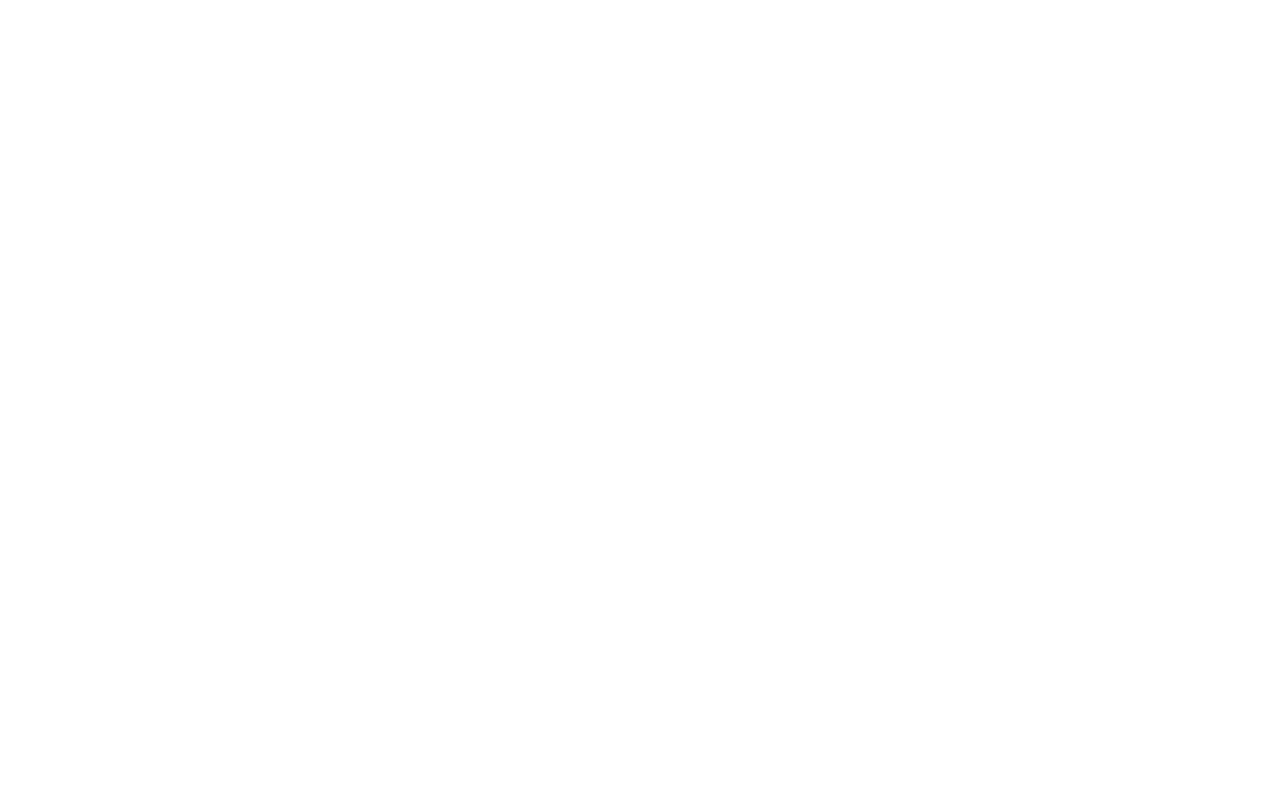
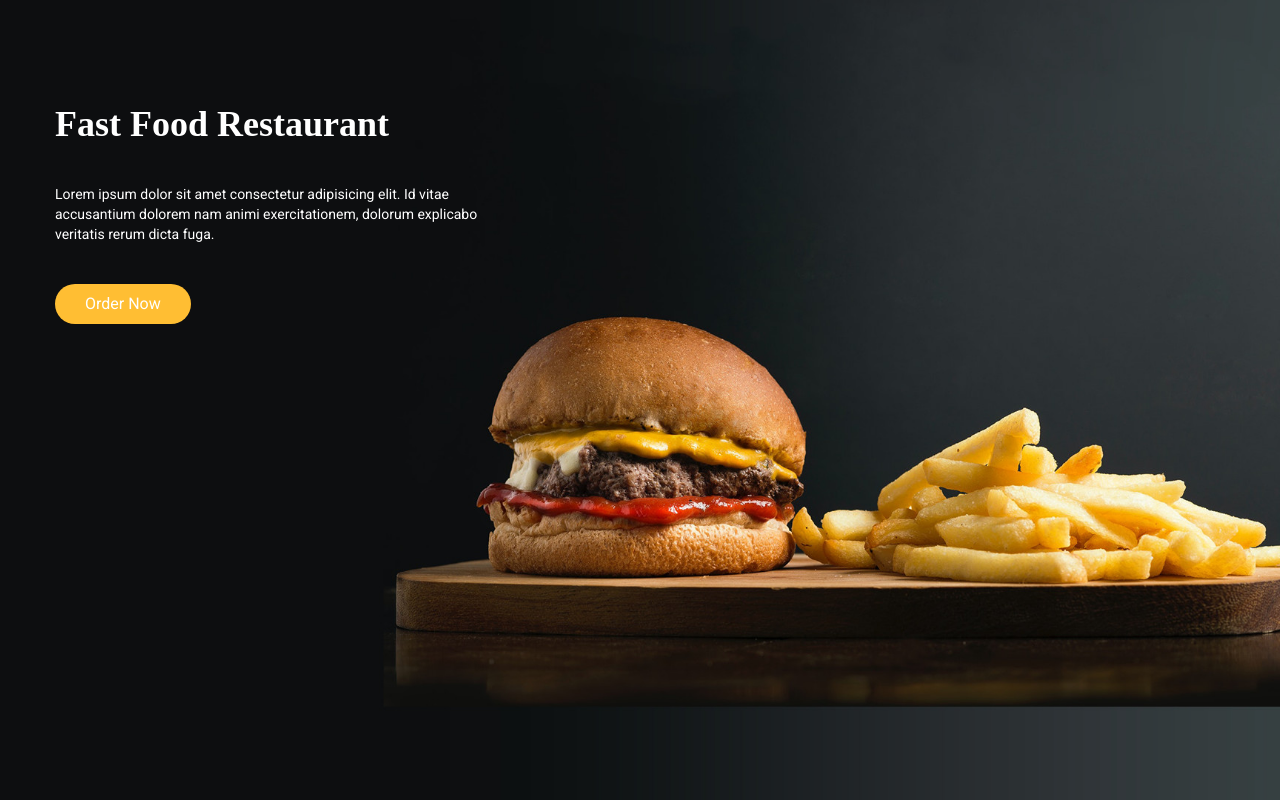
Before and after one commit to AhmetAkif07/foodapp, a Next.js app: page /home in a window 1280 px wide. Built offline with nearby package versions, Linux system fonts and the light colour scheme; a web font is replaced by a local one.

Commit message:
Carousel

```diff
--- a/components/layout/Header.jsx
+++ b/components/layout/Header.jsx
@@ -4,18 +4,21 @@
 import Search from "../ui/Search"
 import { GiHamburgerMenu } from "react-icons/Gi"
 import { AiOutlineClose } from "react-icons/Ai"
+import { useRouter } from "next/router"
 
 
 const Header = () => {
   const [IsSearchModal, setIsSearchModal] = useState(false);
   const [IsBurgerModal, setIsBurgerModal] = useState(false);
+  const router = useRouter();
+
   return (
-    <div className="h-[5.5rem] bg-secondary  ">
-      <div className="container mx-auto text-white flex justify-between h-full items-center">
-        <div><Logo /></div>
+    <div className={`h-[5rem] z-40 relative ${router.asPath === "/" ? "bg-transparent" : "bg-secondary"}`} >
+      <div className="container mx-auto text-white flex justify-between h-full items-center ">
+        <Logo />
         <nav
         className={`sm:static absolute sm:w-auto sm:h-auto
-        top-0 left-0  h-full w-full sm:flex hidden
+        top-0 left-0  h-screen w-full sm:flex hidden
          sm:text-white sm:bg-transparent bg-white text-black
          ${IsBurgerModal === true && " !grid place-content-center"}`}
          >
--- a/components/ui/Carousel.jsx
+++ b/components/ui/Carousel.jsx
@@ -1,9 +1,32 @@
 import React from 'react'
+import Image from 'next/legacy/image'
+import carPic from '../../public/images/hero-bg.jpg'
+import Title from './Title'
 
 const Carousel = () => {
-  return (
-    <div>Carousel</div>
-  )
+    return (
+        <div className='h-screen w-full container mx-auto -mt-[88px]'>
+            <div className='absolute top-0 left-0 w-full h-full'>
+                <div className='relative h-full w-full'>
+                    <Image
+                        src={carPic}
+                        alt=""
+                        layout="fill"
+                        objectFit='cover'
+                    />
+                </div>
+            </div>
+            <div className='relative text-white top-48 flex flex-col items-start gap-y-10' >
+                <Title classAdd="text-4xl" >Fast Food Restaurant</Title>
+                <p className='text-sm sm:w-2/5 w-full'>
+                    Lorem ipsum dolor sit amet consectetur adipisicing elit.
+                    Id vitae accusantium dolorem nam animi exercitationem,
+                    dolorum explicabo veritatis rerum dicta fuga.
+                </p>
+                <button className='btn-primary z-30'>Order Now</button>
+            </div>
+        </div>
+    )
 }
 
 export default Carousel
--- a/pages/home/index.jsx
+++ b/pages/home/index.jsx
@@ -1,11 +1,12 @@
 import React from 'react'
 import Slider from "react-slick";
+import Carousel from '../../components/ui/Carousel';
 
 const Home = ( ) => {
 
     return (
         <div >
-
+            <Carousel />
         </div>
     )
 }
--- a/pages/index.jsx
+++ b/pages/index.jsx
@@ -9,10 +9,7 @@
       <Head>
         <title>Create Next App</title>
         <meta name="description" content="Generated by create next app" />
-
-
       </Head>
-
       <Header />
       <Home />
     </div>
```
